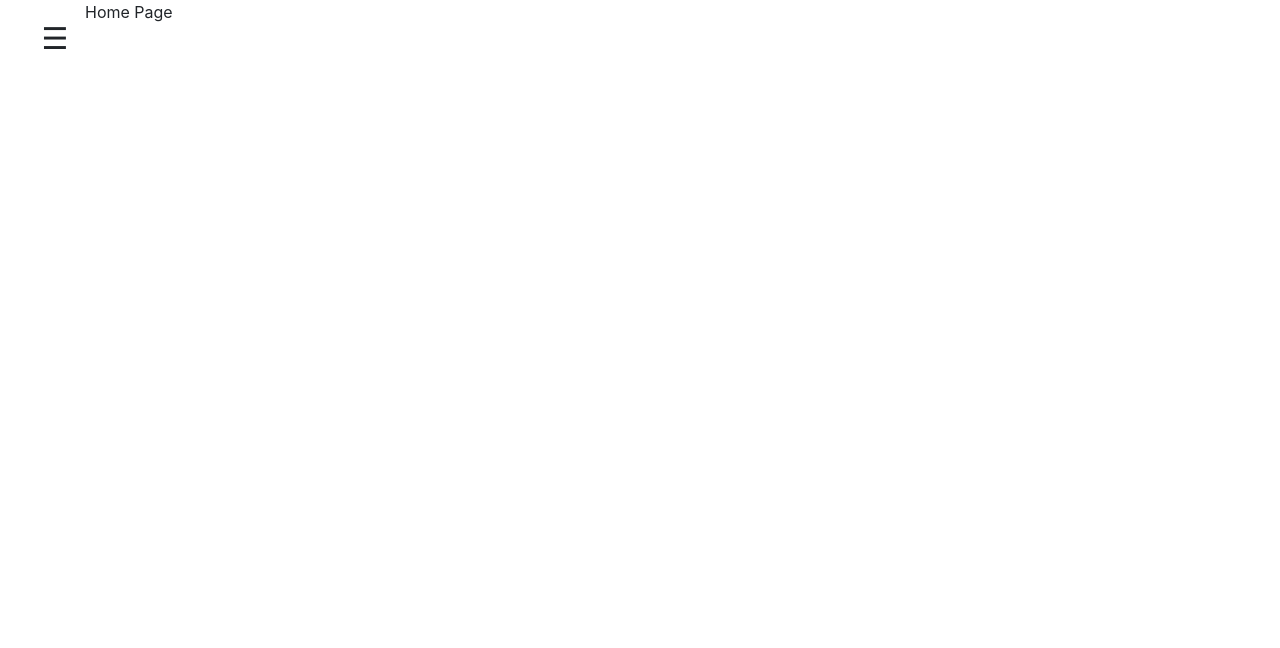
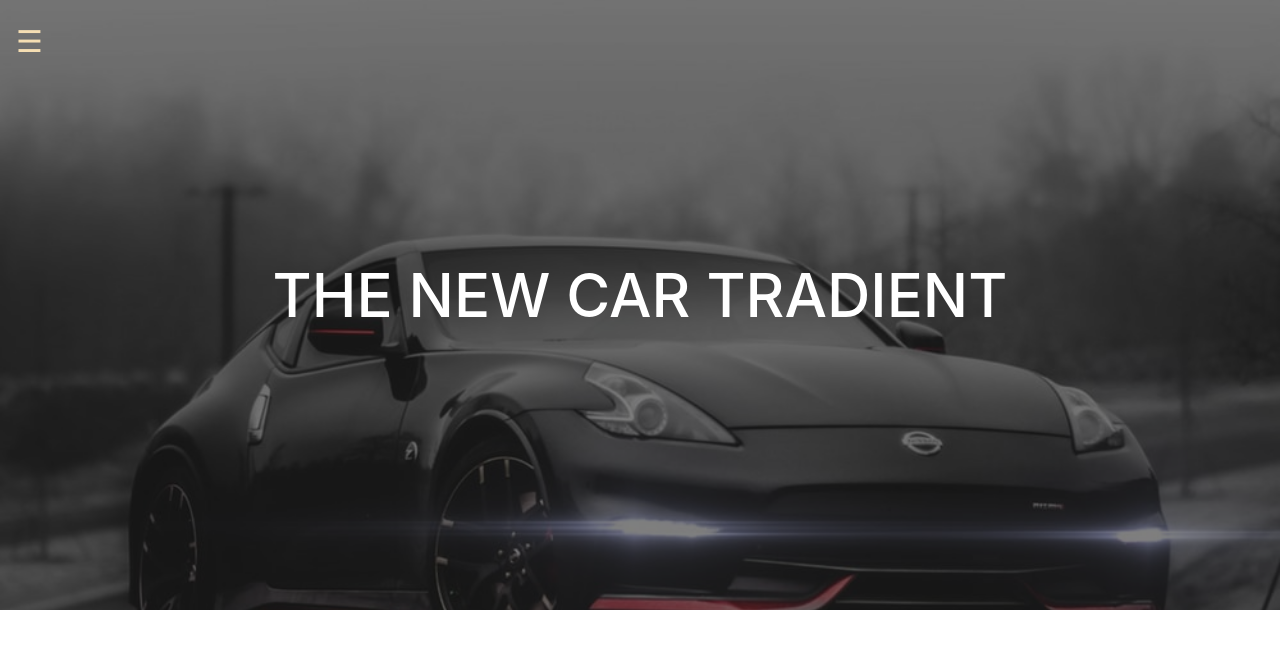
Before and after one commit to shshamim63/car-viewer-react, a React (Create React App) app: page / in a window 1280 px wide. Shown: the top 648 px of the page. Built offline with nearby package versions, Linux system fonts and the light colour scheme.

Commit message:
:art: Landing page Styling
Completed styling for landing page

```diff
--- a/src/components/App.js
+++ b/src/components/App.js
@@ -11,9 +11,9 @@ import CarDetail from './CarDetail';
 
 
 const App = () => (
-  <div className="container">
+  <div>
     <BrowserRouter>
-      <Header />
+      {/* <Header /> */}
       <Route path="/" exact component={Landing} />
       <Route path="/login" component={Login} />
       <Route path="/registration" component={Registration} />
--- a/src/components/pages/Landing.js
+++ b/src/components/pages/Landing.js
@@ -1,7 +1,26 @@
 import React from 'react';
+import Header from '../Header';
+import Background from '../../assets/landing.jpeg';
+
+const backgroundImage = {
+  backgroundImage: `url(${Background})`,
+};
 
 const Landing = () => (
-  <div>Home Page</div>
+  <div id="bg">
+    <section className="site-hero" style={backgroundImage} id="section-home" data-stellar-background-ratio="0.5">
+      <Header />
+      <div className="container">
+        <div className="row intro-text align-items-center justify-content-center">
+          <div className="col-md-10 text-center">
+            <h1 className="site-heading site-animate">
+              <strong>THE NEW CAR TRADIENT </strong>
+            </h1>
+          </div>
+        </div>
+      </div>
+    </section>
+  </div>
 );
 
 export default Landing;
--- /dev/null
+++ b/src/style/custom.setting.scss
@@ -0,0 +1,4 @@
+$screen-lg: 1200px;
+$screen-md: 992px;
+$screen-sm: 768px;
+$screen-xs: 480px;
--- /dev/null
+++ b/src/style/landing.scss
@@ -0,0 +1,40 @@
+.site-hero {
+	background-color: #ccc;
+	background-size: cover;
+	background-position: center center;
+	background-repeat: no-repeat;
+	position: relative;
+	overflow: hidden;
+	&, .row {
+		min-height: 610px;
+	}
+	&:before {
+		content: "";
+		position: absolute;
+		width: 100%;
+		top: 0;
+		left: 0;
+		right: 0;
+		bottom: 0;
+		background: rgba(0,0,0,.5);
+	}
+	h1 {
+		font-weight: bolder;
+		margin-bottom: 20px;
+		display: block;
+		strong {
+			font-weight: 500;
+		}
+		@include media-breakpoint-up(md) {
+			font-size: 60px;
+    }
+    @include media-breakpoint-between(sm,md) {
+			font-size: 40px;
+    }
+	}
+	h1 {
+		font-weight: 200;
+		color: $white;
+	}
+
+}
--- a/src/style/main.scss
+++ b/src/style/main.scss
@@ -1,3 +1,12 @@
 @import '~bootstrap/scss/bootstrap.scss';
+@import './custom.setting.scss';
 @import './navbar.scss';
 @import './cardetails.scss';
+@import './landing.scss';
+
+body {
+	background: $white;
+	line-height: 1.7;
+	font-size: 16px;
+	font-weight: 300;
+}
--- a/src/style/navbar.scss
+++ b/src/style/navbar.scss
@@ -1,7 +1,7 @@
 .header-float {
   position: absolute;
   top: 0;
-  left: 2%;
+  left: 0%;
 }
 .sidenav {
   height: 100%;
@@ -21,6 +21,7 @@
   text-decoration: none;
   font-size: 20px;
   color: #565656;
+  font-weight: bolder;
   display: block;
   transition: 0.3s;
 }
@@ -53,6 +54,7 @@
 .closer {
     font-size:30px;
     cursor: pointer;
+    color: wheat;
 }
 
 .selected {
```
Also changed, not shown: src/assets/landing.jpeg (added).
